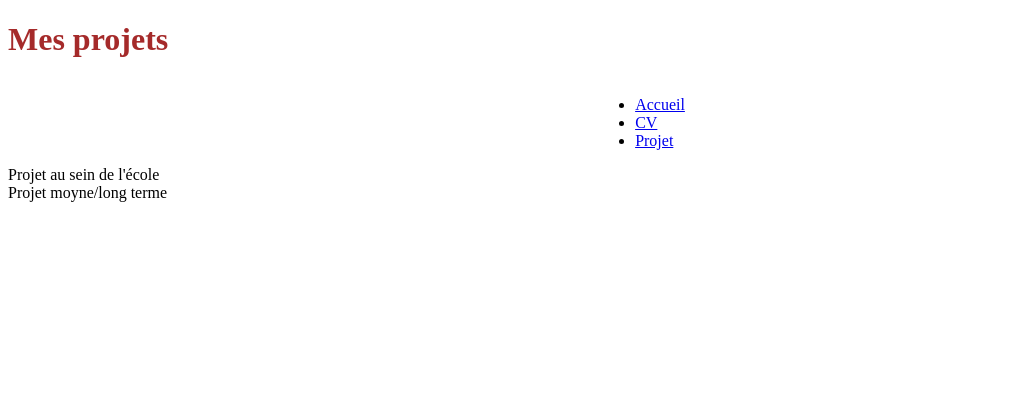
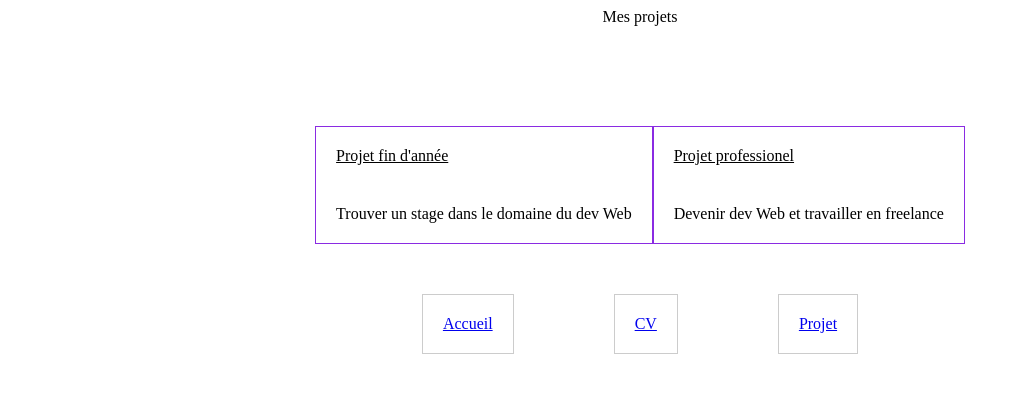
Before and after one commit to Antodu10/IDAW, a PHP site: page /projets.html in a window 1280 px wide. Shown: the top 403 px of the page, without its empty margins (0-1020 px from the left). Run offline with PHP 8.4, Linux system fonts and the light colour scheme.

Commit message:
ajout page projet (meilleur utilisation de flex block)

```diff
--- a/SitePro/V1/projets.html
+++ b/SitePro/V1/projets.html
@@ -3,25 +3,30 @@
 <html>
     <head>
         <meta charset="UTF-8">
-        <link rel="stylesheet" href="styles.css" type="text/css"
+        <link rel="stylesheet" href="styleP.css" type="text/css"
         media="screen" charset=" UTF-8">
     </head>
 
     <body>
-        <h1>Mes projets<img /></h1>
-        <nav class="menu">
-            <ul>
-                <li><a href="index.html">Accueil</a></li>
-                <li><a href="cv.html">CV</a></li>
-                <li><a href="projets.html">Projet</a></li>
-            </ul>
+        <div class="conteneur-flexible colonne"></div>
+        <div class="conteneur-flexible colonne">
+            <div class="item1" id="titre">Mes projets</div>
+        </div>
+        <div class="conteneur-flexible">
+            <div class="inner-flex">
+                <div class="inner-item-principale">Projet fin d'année</div>
+                <div class="inner-item">Trouver un stage dans le domaine du dev Web</div>
+            </div>
+            <div class="inner-flex">
+                <div class="inner-item-principale">Projet professionel</div>
+                <div class="inner-item">Devenir dev Web et travailler en freelance</div>
+            </div>
+        </div>
+        <nav class="conteneur-flexible">
+                    <div class="item2"><a href="index.html">Accueil</a></div>
+                    <div class="item2"><a href="cv.html">CV</a></div>
+                    <div class="item2"><a href="projets.html">Projet</a></div>
+
         </nav>
-        <article>
-            <header>Projet au sein de l'école</header>
-        </article>
-
-        <article>
-            <header>Projet moyne/long terme</header>
-        </article>
     </body>
  </html>
--- /dev/null
+++ b/SitePro/V1/styleP.css
@@ -0,0 +1,42 @@
+.conteneur-flexible{
+    display: flex;
+}
+.conteneur-flexible:nth-child(2){
+    justify-content: center;
+    margin-bottom: 100px;
+}
+.conteneur-flexible:nth-child(3){
+    justify-content: center;
+    flex-direction: row;
+}
+.inner-flex {
+    display:flex;
+    justify-content: center;
+    flex-direction: column;
+    border: 1px solid blueviolet;
+
+}
+.inner-flex:nth-child(2) {
+    display:flex;
+    justify-content: center;
+    flex-direction: column;
+    border: 1px solid blueviolet;
+}
+.inner-item-principale{
+    margin: 20px;
+    text-decoration: underline;
+}
+.inner-item{
+    margin: 20px;
+}
+
+.conteneur-flexible:nth-child(4){
+    justify-content: center;
+    flex-direction: row;
+
+}
+.item2 {
+    padding: 20px;
+    border: 1px solid #ccc;
+    margin: 50px;
+  }
--- a/SitePro/V1/styles.css
+++ b/SitePro/V1/styles.css
@@ -3,8 +3,8 @@
 .conteneur-flexible-global{
     display: flex;
     width: 100%;
-    justify-content: space-around;
-    align-items: space-around;
+    justify-content: center;
+    align-items: center;
 }
 
 .conteneur-flexible-1{
@@ -35,7 +35,6 @@
 .conteneur-flexible-3{
     display: flex;
     width: 100%;
-    justify-content: space-around;
     align-items: center;
     justify-content: center;
 
@@ -43,10 +42,17 @@
 .menu{
     display: flex;
     width: 100%;
-    justify-content: center;
-    align-items: center;
+    flex-wrap: wrap;
+    flex-direction: row;
+    justify-content: space-around;
+    align-items: space-around;
 }
 
+.item{
+    padding: 20px;
+    border: 1px solid #ccc;
+    margin: 10px;
+}
 
 h1{
     color: brown;
@@ -58,6 +64,7 @@ img {
     width: 150px;
     height: auto;
     left: 0px;
+    bottom: 0px;
 }
 
 
```
Also changed, not shown: SitePro/V1/cv.html (+6 -8 lines).
